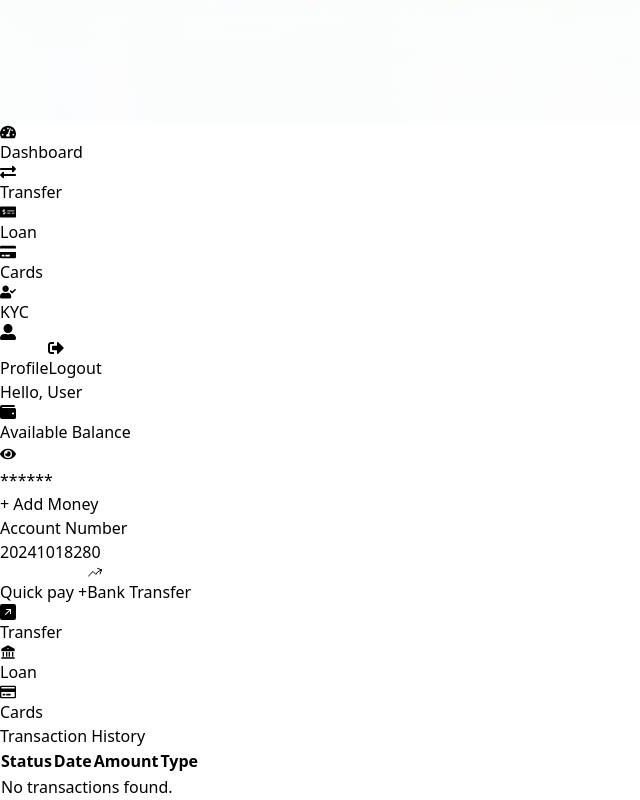
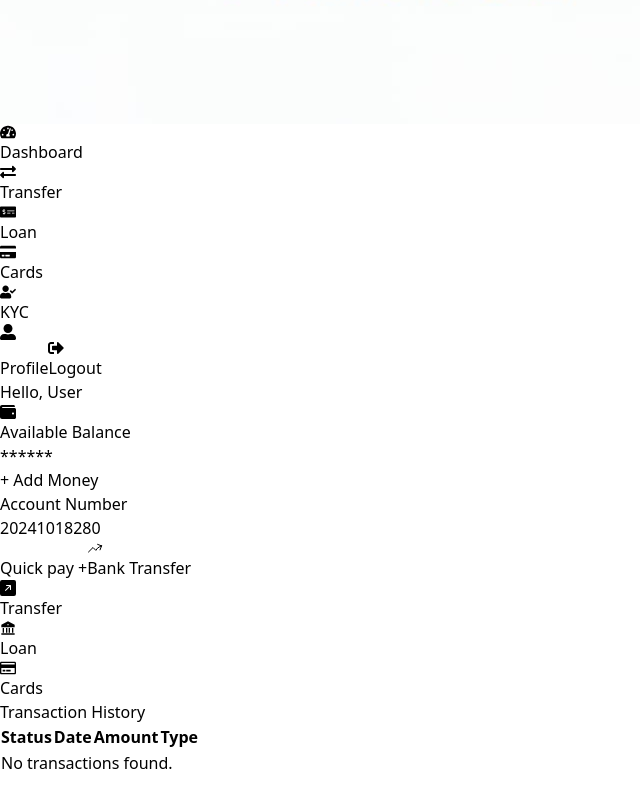
Before and after one commit to jahswill20/Nova-Finance, a React (Vite) app: page /DashBoard in a window 1280 px wide. Shown: the part 754-1554 px from the top of the page, without its empty margins (0-640 px from the left). After the commit the page ends 1530 px from the top, so only its background shows below. Built offline with nearby package versions, Linux system fonts and the light colour scheme.

Commit message:
new methods

```diff
--- a/src/Withdrawal/Bank.jsx
+++ b/src/Withdrawal/Bank.jsx
@@ -35,15 +35,16 @@ const Bank = () => {
   }, []);
   // userData.accountLevel <= 1
   // setShowUpgradePopup(true);
+
   const handleWithdraw = () => {
-    if (parseFloat(amount) <= userData.accountBalance) {
+    if (userData.accountLevel <= 1) {
       setLoading(true);
       setTimeout(() => {
         setLoading(false);
-        setShowCodePopup(true);
+        setShowUpgradePopup(true);
       }, 2000);
-    } else if (userData.accountLevel <= 1) {
-      setShowUpgradePopup(true);
+    } else if (parseFloat(amount) <= userData.accountBalance) {
+      setShowCodePopup(true);
     } else {
       alert('Transfer pending, kindly contact admin.');
     }
--- a/src/user/Dashboard.jsx
+++ b/src/user/Dashboard.jsx
@@ -72,9 +72,7 @@ const Dashboard = () => {
           <h3 className="text-xl font-semibold text-gray-800 flex items-center">
             <FaWallet className="mr-2 text-3xl text-[#4E3629]" /> Available Balance
           </h3>
-          <button onClick={toggleBalanceVisibility}>
-            {showBalance ? <FaEyeSlash /> : <FaEye />}
-          </button>
+
         </div>
         <div className='flex justify-between'>
           <div className="mt-4">
```
